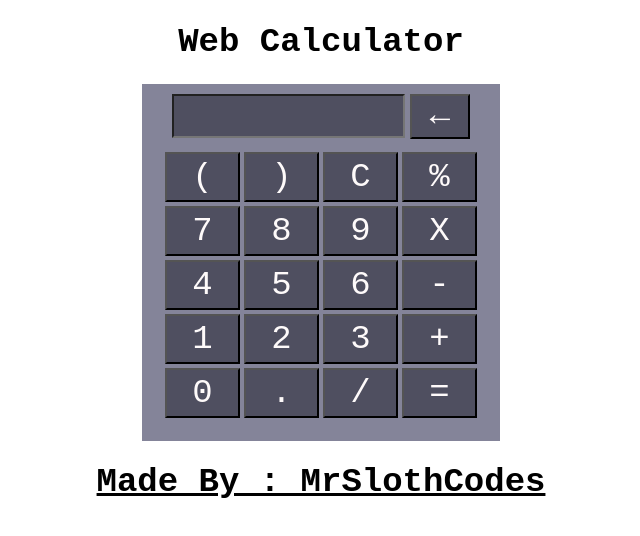
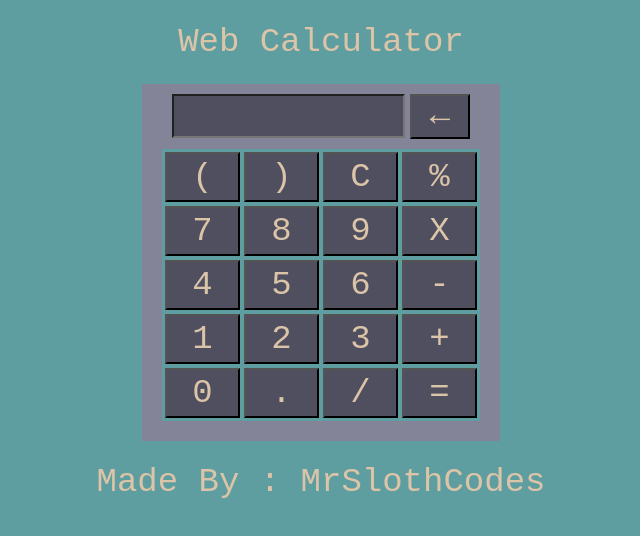
Before and after one commit to MrSlothhCodes/MrSlothhCodes.github.io, a plain HTML site: page index.html in a window 1280 px wide. Shown: the whole page, without its empty margins (319-959 px from the left). Drawn offline with Linux system fonts and the light colour scheme.

Commit message:
Color theme changes

```diff
--- a/style.css
+++ b/style.css
@@ -1,8 +1,9 @@
 *{
     font-size: 34px;
-    color: rgb(254, 250, 250);
+    color:rgb(219, 196, 167);
     text-align: center;
-    font-family:'Courier New', Courier, monospace;;
+    font-family:'Courier New', Courier, monospace;
+    background-color: cadetblue;
 
 }
 input {
@@ -34,7 +35,9 @@ button {
 
 }
 a,h1 {
-    color: black;
+    text-decoration: none;
+    font-weight: 300;
+
 }
 table {
     display: block;
```
